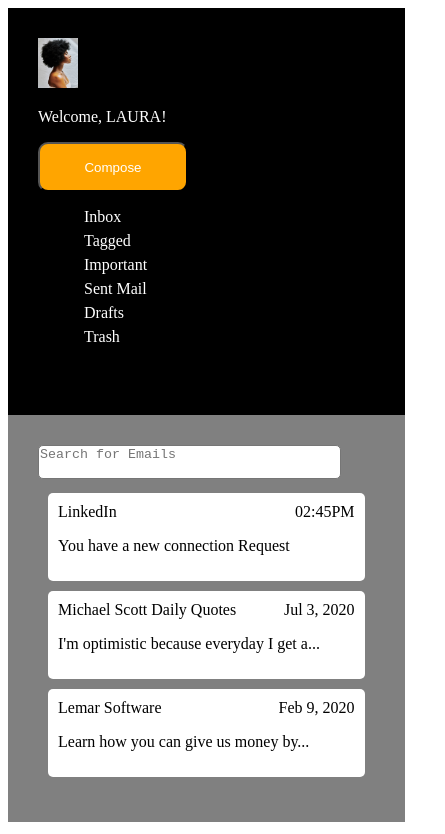
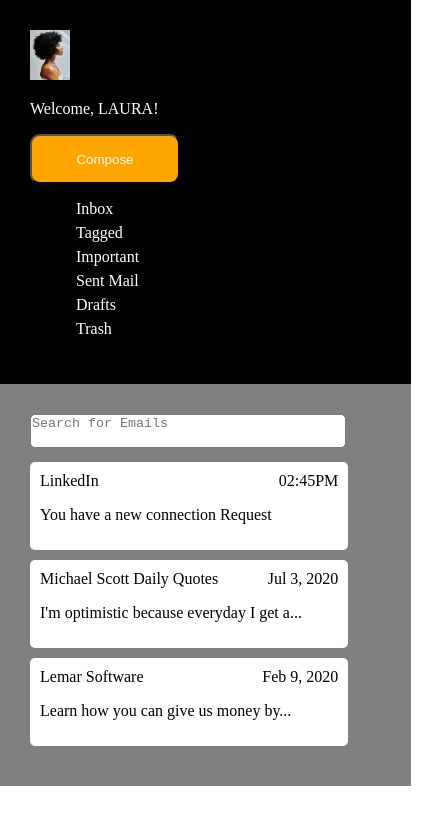
Before and after one commit to c0deHERgir1/path2tech_css_assignment, a plain HTML site: page index.html in a window 390 px wide. Shown: the top 834 px of the page, 445 px wide, since content can reach past the window. Drawn offline with Linux system fonts and the light colour scheme.

Commit message:
updated CSS during study hall

```diff
--- a/style.css
+++ b/style.css
@@ -1,7 +1,11 @@
 
 /* Beginning of CSS style Sheet */
 body {
-
+    overflow-x: hidden;
+    width: 90vw;
+    height: 100vh;
+    padding: 0;
+    margin: 0;
 }
 
 img {
@@ -29,7 +33,7 @@ ul li {
     display: grid;
     gap: 10px;
     grid-template-columns: 25% 1fr 1fr;
-    grid-template-rows: 1fr 1fr;
+    grid-template-rows: 1fr;
     grid-template-areas:
      "navigation search reading";
   }
@@ -41,9 +45,8 @@ ul li {
     padding: 30px;
     grid-area: navigation;
     position: block;
-    left: 0;
     height: 100%;
-    width: 90%;
+    width: 100%;
 }
 
 .navi:hover {
@@ -64,17 +67,17 @@ ul li {
     color: black;
     padding: 30px;
     grid-area: search;
-    left: 200px;
     height: 100%;
-    width: 90%;
+    width: 100%;
 
 }
 
 .openemail {
     background-color: white;
     padding: 10px;
-    margin: 10px;
+    margin: 10px 0;
     border-radius: 5px;
+    width: 85%;
 }
 
 .openemail:hover {
@@ -99,9 +102,8 @@ ul li {
     color: black;
     padding: 50px;
     grid-area: reading;
-    right: 0;
     height: 100%;
-    width: 90%;
+    width: 100%;
 }
 
 .replymessage {
@@ -130,11 +132,14 @@ button:hover {
     .columns3 {
         display: grid;
         grid-template-columns: 100%;
-        grid-row: auto;
+        grid-template-rows: auto auto auto;
         grid-template-areas:
             "navigation"
             "search"
             "reading";
-            gap: 5px;
+            gap: 0;
+    }
+    .reading {
+        padding: 30px;
     }
 }
```
